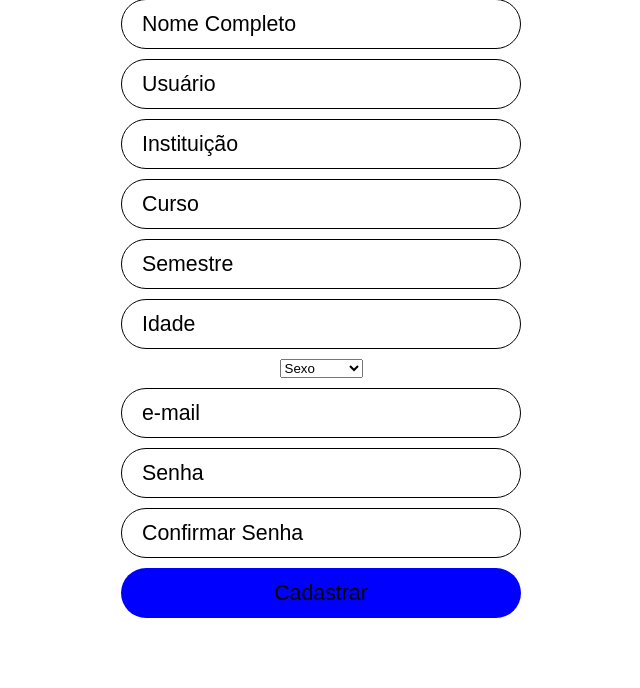
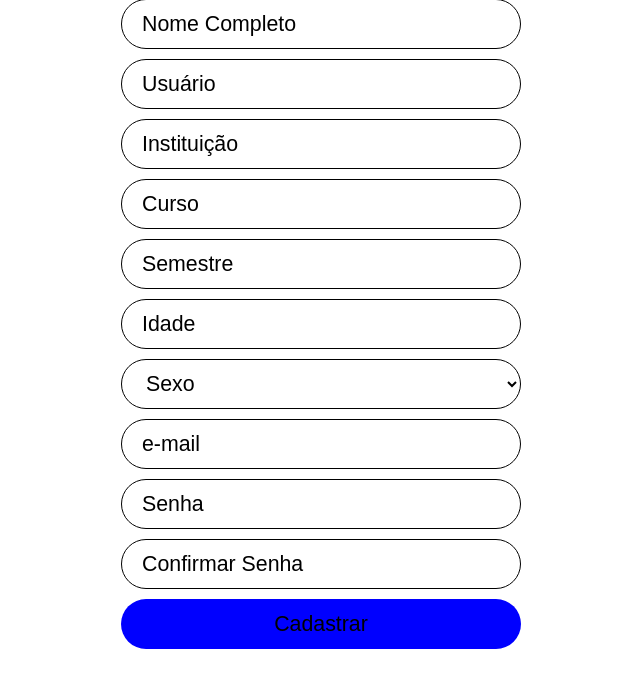
Before and after one commit to FabianoSPFC/Site, a PHP site: page /register1.php in a window 1280 px wide. Shown: the part 49-737 px from the top of the page, without its empty margins (319-959 px from the left). Run offline with PHP 8.4, Linux system fonts and the light colour scheme.

Commit message:
Update Style.css

```diff
--- a/CSS/Style.css
+++ b/CSS/Style.css
@@ -90,3 +90,16 @@ div#msg-erro{
 	border:1px solid rgb(165,42,42);
 
 }
+select {
+	display: block;
+	height: 50px;
+	width: 400px;
+	margin: 10px;
+	border-radius: 30px;
+	border:1px solid black;
+	font-size: 16pt;
+	padding: 10px 20px;
+	background-color: rgba(255,255,255,0.01);
+	color: black;
+	outline: none;
+}
```
